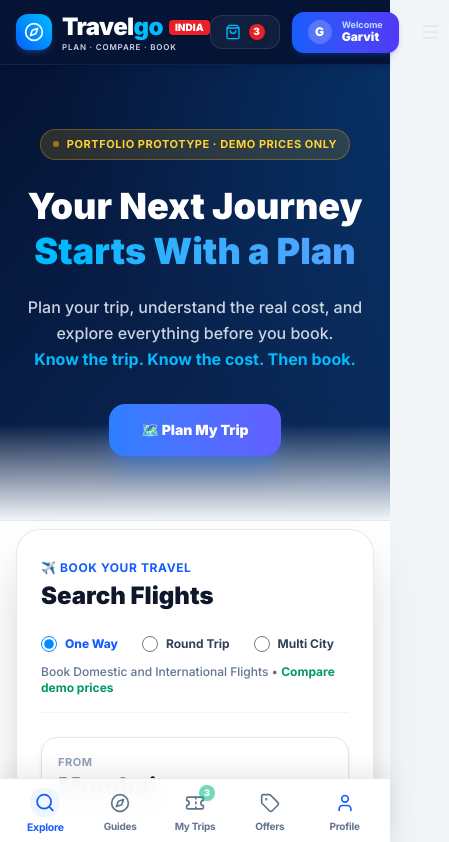
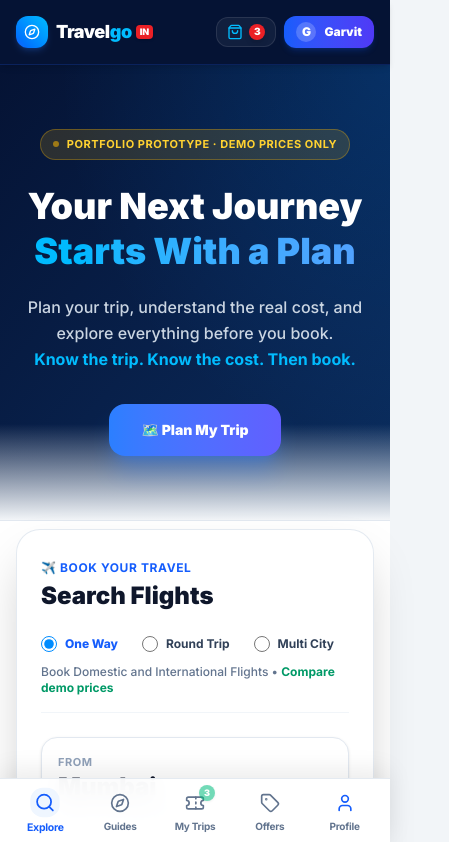
Before and after one commit to garvitsuryamailbox-eng/travelgo, a Next.js app: page / in a window 390 px wide. Shown: the top 842 px of the page, 449 px wide, since content can reach past the window. Built offline with nearby package versions, Linux system fonts and the light colour scheme.

Commit message:
fix: clean mobile navbar header layout, eliminate overflow and remove redundant hamburger menu

```diff
--- a/components/Navbar.tsx
+++ b/components/Navbar.tsx
@@ -76,48 +76,48 @@ export default function Navbar({
 
       {/* Main Brand & Action Header */}
       <div className="max-w-7xl mx-auto px-4 sm:px-6 lg:px-8">
-        <div className="flex items-center justify-between h-16 sm:h-18">
+        <div className="flex items-center justify-between h-16 sm:h-18 gap-2">
           {/* MakeMyTrip Style Brand Logo */}
           <div
             onClick={() => {
               setActiveTab("flights");
               window.scrollTo({ top: 0, behavior: "smooth" });
             }}
-            className="flex items-center gap-2.5 cursor-pointer select-none group"
+            className="flex items-center gap-2 cursor-pointer select-none group shrink-0"
           >
-            <div className="w-9 h-9 rounded-xl bg-gradient-to-tr from-blue-600 to-sky-400 flex items-center justify-center text-white shadow-md shadow-blue-500/20 group-hover:scale-105 transition-transform">
-              <Compass className="w-5 h-5" />
+            <div className="w-8 h-8 sm:w-9 sm:h-9 rounded-xl bg-gradient-to-tr from-blue-600 to-sky-400 flex items-center justify-center text-white shadow-md shadow-blue-500/20 group-hover:scale-105 transition-transform shrink-0">
+              <Compass className="w-4 h-4 sm:w-5 sm:h-5" />
             </div>
             <div>
               <div className="flex items-center">
-                <span className="text-2xl font-black tracking-tight text-white">
+                <span className="text-lg sm:text-2xl font-black tracking-tight text-white">
                   Travel<span className="text-sky-400">go</span>
                 </span>
-                <span className="text-[10px] font-black uppercase px-1.5 py-0.2 rounded-sm bg-[#eb2026] text-white ml-1.5 shadow-sm">
-                  INDIA
+                <span className="text-[9px] sm:text-[10px] font-black uppercase px-1 py-0.2 rounded-sm bg-[#eb2026] text-white ml-1 shadow-sm">
+                  IN
                 </span>
               </div>
-              <span className="block text-[8px] uppercase tracking-widest text-slate-300 font-semibold -mt-0.5">
+              <span className="hidden sm:block text-[8px] uppercase tracking-widest text-slate-300 font-semibold -mt-0.5">
                 PLAN · COMPARE · BOOK
               </span>
             </div>
           </div>
 
-          {/* Right Header Navigation & Actions (MMT Style) */}
-          <div className="flex items-center gap-3 sm:gap-4">
+          {/* Right Header Navigation & Actions */}
+          <div className="flex items-center gap-2 sm:gap-3 shrink-0">
             {/* AI Travel Copilot */}
             <button
               onClick={onOpenConcierge}
-              className="hidden sm:flex items-center gap-1.5 px-3 py-1.5 rounded-full bg-blue-900/50 hover:bg-blue-800/60 border border-blue-400/30 text-xs font-semibold text-sky-200 hover:text-white transition-all cursor-pointer"
+              className="hidden md:flex items-center gap-1.5 px-3 py-1.5 rounded-full bg-blue-900/50 hover:bg-blue-800/60 border border-blue-400/30 text-xs font-semibold text-sky-200 hover:text-white transition-all cursor-pointer"
             >
               <Bot className="w-3.5 h-3.5 text-sky-400 animate-pulse" />
               <span>AI Trip Planner</span>
             </button>
 
-            {/* My Trips (MMT Style) */}
+            {/* My Trips */}
             <button
               onClick={onOpenBookings}
-              className="flex items-center gap-2 px-3.5 py-2 rounded-xl bg-white/5 hover:bg-white/10 border border-white/10 text-xs font-medium text-slate-200 hover:text-white transition-all cursor-pointer relative"
+              className="flex items-center gap-1.5 px-2.5 sm:px-3.5 py-1.5 sm:py-2 rounded-xl bg-white/5 hover:bg-white/10 border border-white/10 text-xs font-medium text-slate-200 hover:text-white transition-all cursor-pointer relative"
             >
               <ShoppingBag className="w-4 h-4 text-sky-400" />
               <div className="text-left hidden sm:block">
@@ -131,31 +131,20 @@ export default function Navbar({
               )}
             </button>
 
-            {/* Login / Profile (MakeMyTrip Iconic Pill) */}
+            {/* Login / Profile */}
             <button
               onClick={onOpenAuth}
-              className="flex items-center gap-2.5 px-4 py-2 rounded-xl bg-gradient-to-r from-blue-600 to-indigo-600 hover:from-blue-500 hover:to-indigo-500 text-white text-xs font-bold shadow-md shadow-blue-600/20 active:scale-95 transition-all cursor-pointer"
+              className="flex items-center gap-2 px-3 sm:px-4 py-1.5 sm:py-2 rounded-xl bg-gradient-to-r from-blue-600 to-indigo-600 hover:from-blue-500 hover:to-indigo-500 text-white text-xs font-bold shadow-md shadow-blue-600/20 active:scale-95 transition-all cursor-pointer"
             >
-              <div className="w-6 h-6 rounded-full bg-white/20 flex items-center justify-center text-xs font-black">
-                {user?.loggedIn ? user.name[0] : <User className="w-3.5 h-3.5" />}
+              <div className="w-5 h-5 sm:w-6 sm:h-6 rounded-full bg-white/20 flex items-center justify-center text-xs font-black shrink-0">
+                {user?.loggedIn ? user.name[0] : <User className="w-3 h-3" />}
               </div>
               <div className="text-left">
-                <div className="text-[9px] text-blue-200 leading-none">
-                  {user?.loggedIn ? "Welcome" : "Account"}
-                </div>
-                <div className="font-black text-xs text-white truncate max-w-[100px]">
-                  {user?.loggedIn ? user.name.split(" ")[0] : "Login / Sign Up"}
+                <div className="font-black text-xs text-white truncate max-w-[80px] sm:max-w-[100px]">
+                  {user?.loggedIn ? user.name.split(" ")[0] : "Sign In"}
                 </div>
               </div>
               <ChevronDown className="w-3 h-3 text-blue-200 hidden sm:block" />
-            </button>
-
-            {/* Mobile Menu Toggle */}
-            <button
-              onClick={() => setMobileMenuOpen(!mobileMenuOpen)}
-              className="xl:hidden p-2 rounded-xl bg-white/5 border border-white/10 text-slate-200 hover:text-white"
-            >
-              {mobileMenuOpen ? <X className="w-5 h-5" /> : <Menu className="w-5 h-5" />}
             </button>
           </div>
         </div>
```
